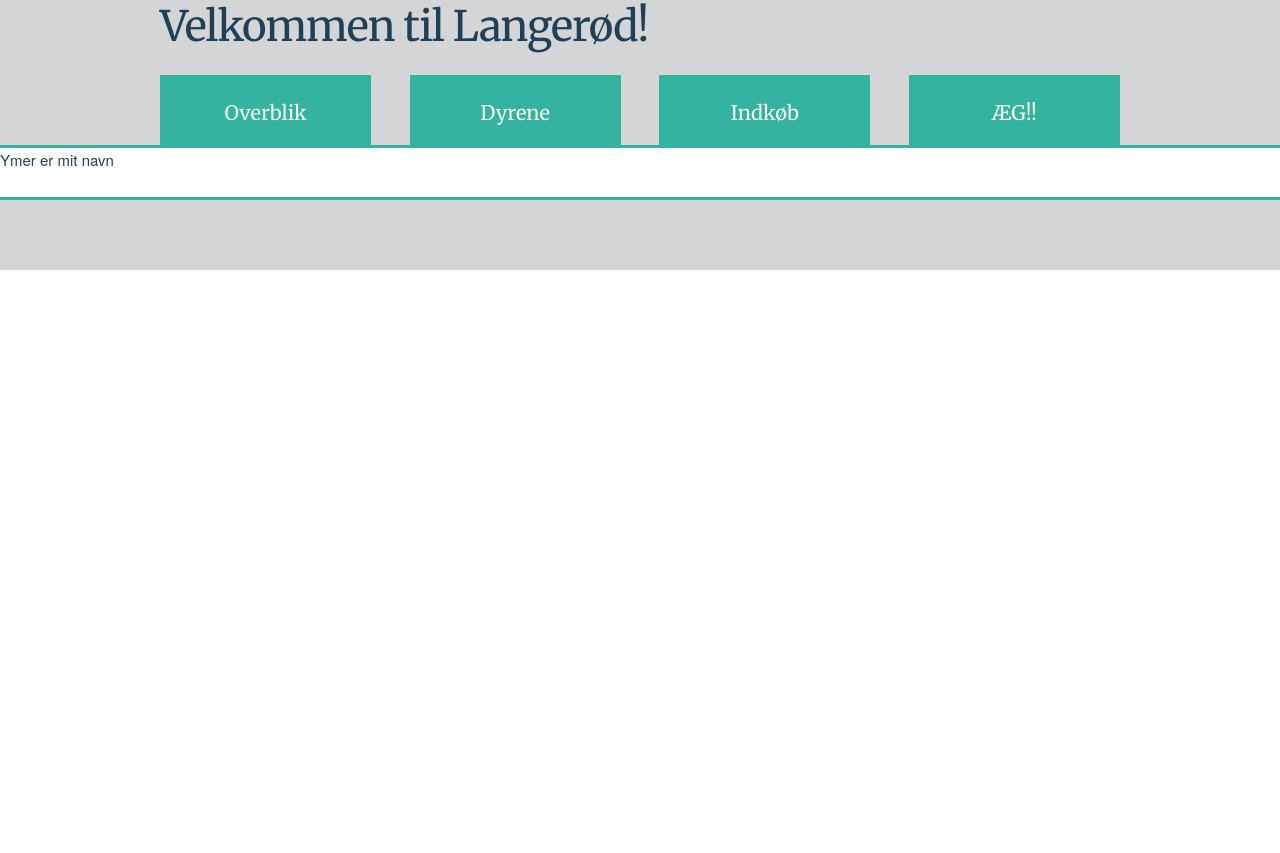
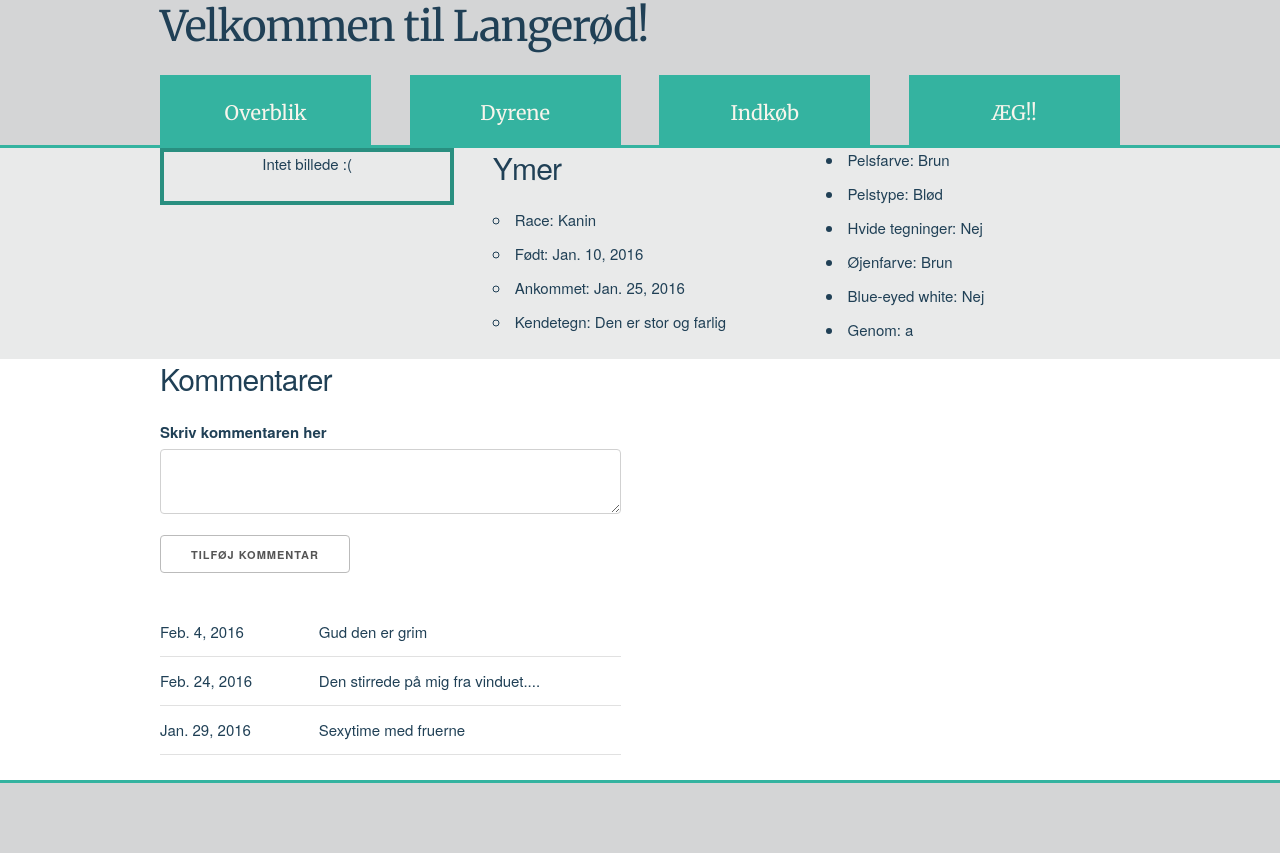
Before and after one commit to Wullum/wullum, a Django app: template wullum/animals/templates/animals/animal.html in a window 1280 px wide. Before the commit the page ends 270 px from the top, so only its background shows below. Run offline with Django 3.2, Linux system fonts and the light colour scheme; the template is opened without the code that fills it: values that come from a table or form of the project are taken from there, others are empty; data comes from the database, SQL or seed files in the repository; both versions use the stored data as it was after the commit.

Commit message:
Tilføjer kommentarform og kommentarliste. Er ikke i stand til at læse dyrets navn endnu

```diff
--- a/wullum/animals/forms.py
+++ b/wullum/animals/forms.py
@@ -1,6 +1,6 @@
 from django import forms
 
-from animals.models import Animals
+from animals.models import Animals, Comments
 
 class AddAnimal(forms.ModelForm):
     animal_name = forms.CharField(max_length=200, help_text="Navn")
@@ -30,3 +30,13 @@ class AddAnimal(forms.ModelForm):
     class Meta:
         model = Animals
         fields = ('animal_name', 'species', 'born', 'arrived', 'animal_characteristics', 'fur_colour', 'fur_type', 'white_marks', 'eye_colour', 'blue_eyed_white', 'genotype',)
+
+class AddComment(forms.ModelForm):
+    animals = forms.ModelChoiceField(queryset=Animals.objects.all(), required=False)
+    comment_date = forms.DateField(help_text="Vælg dato", required=False)
+    comment = forms.CharField(widget=forms.Textarea, max_length=400, help_text='Skriv kommentaren her')
+    comment.widget.attrs.update({'class': 'u-full-width', 'id':'comment'})
+
+    class Meta:
+        model = Comments
+        fields = ('comment',)
--- a/wullum/animals/models.py
+++ b/wullum/animals/models.py
@@ -1,5 +1,6 @@
 from django.db import models
 from django.template.defaultfilters import slugify
+from django.utils import timezone
 
 # Create your models here.
 class Animals(models.Model):
@@ -40,7 +41,7 @@ class Weights(models.Model):
 
 class Comments(models.Model):
     animals = models.ForeignKey(Animals, on_delete=models.CASCADE)
-    comments_date = models.DateField('Dato', editable=True, null=True)
+    comments_date = models.DateField('Dato', editable=True, null=True, default=timezone.now)
     comment = models.TextField(max_length=500)
 
     class Meta:
--- a/wullum/animals/static/animals/styles.css
+++ b/wullum/animals/static/animals/styles.css
@@ -117,3 +117,10 @@ a {
   top:18px;
   margin:0;
 }
+
+.billede {
+  border: solid 4px #298F80;
+  width:inherit;
+  height:inherit;
+  text-align:center;
+}
--- a/wullum/animals/templates/animals/animal.html
+++ b/wullum/animals/templates/animals/animal.html
@@ -3,5 +3,74 @@
 {% block title %}Dyr!!{% endblock %}
 
 {% block body_block %}
-    <p>{{ one_animal }} er mit navn</p>
+    <div class="greyfield">
+    <div class="container">
+        <div class="row">
+            <div class="four columns billede">
+                <p>Intet billede :(</p>
+            </div>
+
+            <div class="four columns">
+                <h4>{{ one_animal }}</h4>
+                <ul>
+                    <li>Race: {{ one_animal.species }}</li>
+                    <li>Født: {{ one_animal.born }}</li>
+                    <li>Ankommet: {{ one_animal.arrived }}</li>
+                    <li>Kendetegn: {{ one_animal.animal_characteristics }}</li>
+                </ul>
+            </div>
+
+            <div class="four columns">
+                {% if one_animal.species == "Kanin" %}
+
+                </ul>
+                    <li>Pelsfarve: {{ one_animal.fur_colour }}</li>
+                    <li>Pelstype: {{ one_animal.fur_type }}</li>
+                    <li>Hvide tegninger: {{ one_animal.white_marks }}</li>
+                    <li>Øjenfarve: {{ one_animal.eye_colour }}</li>
+                    <li>Blue-eyed white: {{ one_animal.blue_eyed_white }}</li>
+                    <li>Genom: {{ one_animal.genotype }}</li>
+                </ul>
+
+                {% endif %}
+            </div>
+        </div>
+    </div>
+    </div>
+
+    <div class="container">
+        <div class="row">
+            <div class="six columns">
+                <h4>Kommentarer</h4>
+
+
+                <form id="add_comment" method="post">
+                    {% csrf_token %}
+                    {{ form.non_field_errors }}
+                    {% for hidden in form.hidden_fields %}
+                        {{  hidden }}
+                    {% endfor %}
+
+                    <div class="fieldWrapper">
+                        <label for="name">{{ form.comment.help_text }}</label>
+                        {{ form.comment.errors }}
+                        {{ form.comment }}
+                    </div>
+
+                    <input class="button" name="submit" value="Tilføj kommentar" type="submit"/>
+                </form>
+
+                <table class="u-full-width">
+                {% for comment in comment_list %}
+                    <tbody>
+                    <tr>
+                        <td>{{ comment.comments_date }}</td>
+                        <td>{{ comment.comment }}</td>
+                    </tr>
+                    </tbody>
+                {% endfor %}
+                </table>
+            </div>
+        </div>
+    </div>
 {% endblock %}
--- a/wullum/animals/templates/animals/index.html
+++ b/wullum/animals/templates/animals/index.html
@@ -19,7 +19,7 @@
         <tbody>
           {% for animal in animal_list %}
           <tr>
-            <td>{{ animal.animal_name }}</td>
+            <td><a href="/animals/{{ animal.slug }}">{{ animal.animal_name }}</a></td>
             <td>{{ animal.species }}</td>
             <td>{{ animal.born }}</td>
             <td>{{ animal.animal_characteristics }}</td>
```
Also changed, not shown: wullum/animals/templates/animals/all.html (+13 -2 lines), wullum/animals/views.py (+23 -5 lines), wullum/db.sqlite3.
